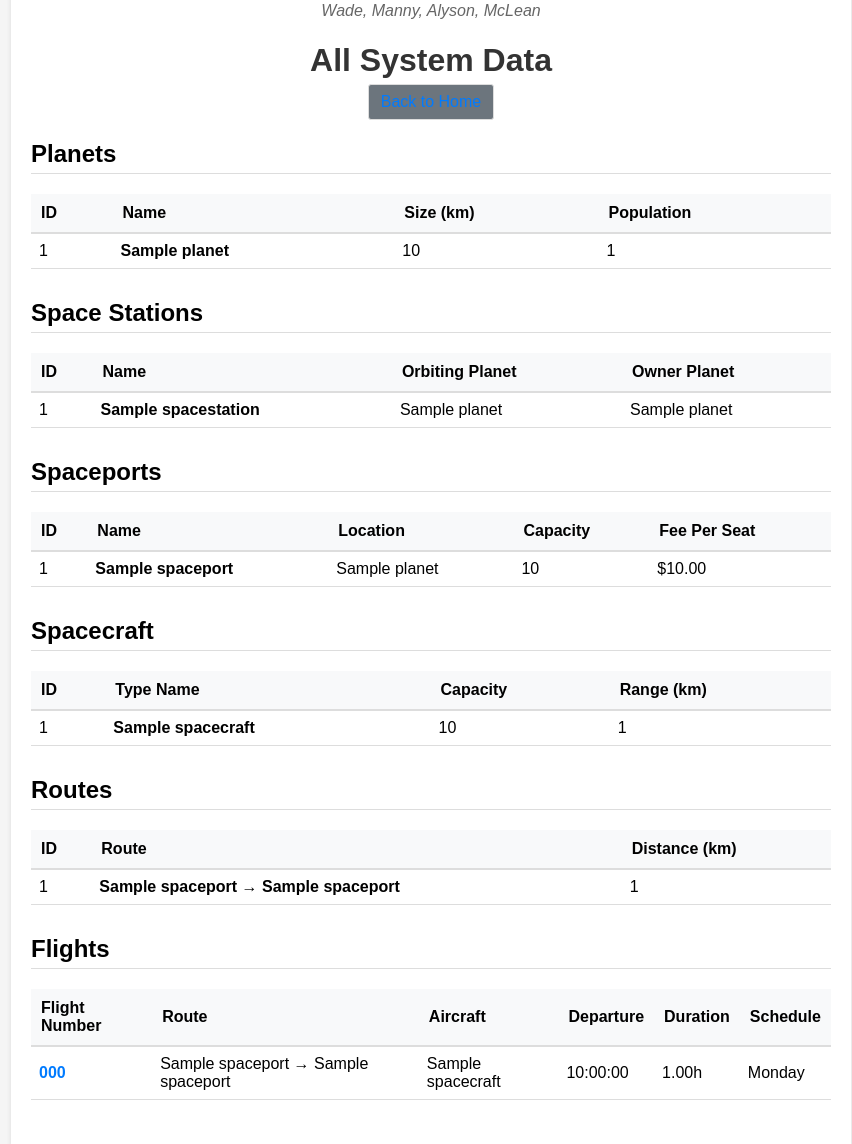
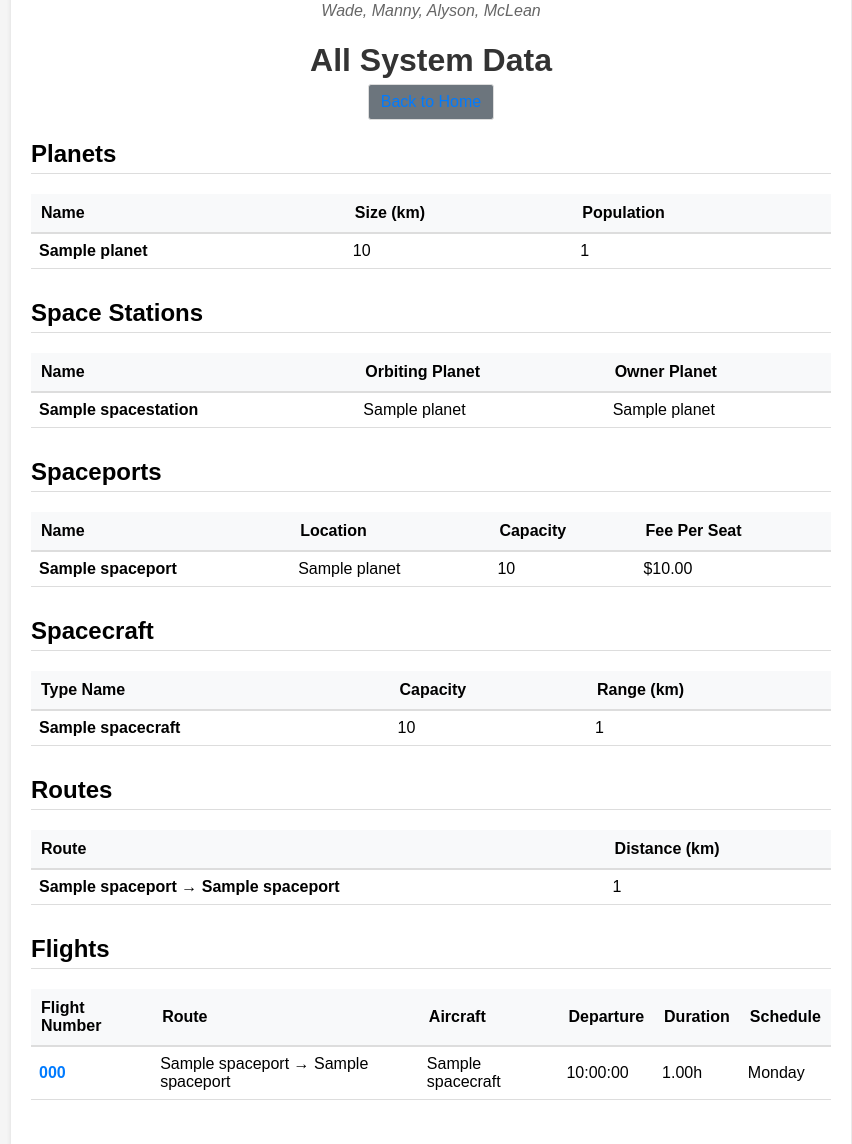
Before and after one commit to WadeOpulentity/CS5330-Project, a Flask app: page /all-data in a window 1280 px wide. Shown: the part 301-1445 px from the top of the page, without its empty margins (209-1061 px from the left). Run offline with Flask 3, Linux system fonts and the light colour scheme; tables that the repository leaves empty hold one stand-in row (values such as "Sample post").

Commit message:
Removed IDs

```diff
--- a/app/templates/all_data.html
+++ b/app/templates/all_data.html
@@ -15,7 +15,6 @@
     <table style="width: 100%; border-collapse: collapse; margin-bottom: 30px;">
         <thead style="background-color: #f8f9fa; color: black; font-weight: bold;">
             <tr>
-                <th style="padding: 10px; text-align: left; border-bottom: 2px solid #ddd;">ID</th>
                 <th style="padding: 10px; text-align: left; border-bottom: 2px solid #ddd;">Name</th>
                 <th style="padding: 10px; text-align: left; border-bottom: 2px solid #ddd;">Size (km)</th>
                 <th style="padding: 10px; text-align: left; border-bottom: 2px solid #ddd;">Population</th>
@@ -24,7 +23,6 @@
         <tbody>
             {% for planet in data.planets %}
             <tr style="border-bottom: 1px solid #ddd;">
-                <td style="padding: 8px;">{{ planet.id }}</td>
                 <td style="padding: 8px; font-weight: bold;">{{ planet.name }}</td>
                 <td style="padding: 8px;">{{ "{:,}".format(planet.size) }}</td>
                 <td style="padding: 8px;">{{ "{:,}".format(planet.population) }}</td>
@@ -44,7 +42,6 @@
     <table style="width: 100%; border-collapse: collapse; margin-bottom: 30px;">
         <thead style="background-color: #f8f9fa; color: black; font-weight: bold;">
             <tr>
-                <th style="padding: 10px; text-align: left; border-bottom: 2px solid #ddd;">ID</th>
                 <th style="padding: 10px; text-align: left; border-bottom: 2px solid #ddd;">Name</th>
                 <th style="padding: 10px; text-align: left; border-bottom: 2px solid #ddd;">Orbiting Planet</th>
                 <th style="padding: 10px; text-align: left; border-bottom: 2px solid #ddd;">Owner Planet</th>
@@ -53,7 +50,6 @@
         <tbody>
             {% for station in data.space_stations %}
             <tr style="border-bottom: 1px solid #ddd;">
-                <td style="padding: 8px;">{{ station.id }}</td>
                 <td style="padding: 8px; font-weight: bold;">{{ station.name }}</td>
                 <td style="padding: 8px;">{{ station.orbiting_planet_name if station.orbiting_planet_name else 'Deep Space' }}</td>
                 <td style="padding: 8px;">{{ station.owner_planet_name }}</td>
@@ -73,7 +69,6 @@
     <table style="width: 100%; border-collapse: collapse; margin-bottom: 30px;">
         <thead style="background-color: #f8f9fa; color: black; font-weight: bold;">
             <tr>
-                <th style="padding: 10px; text-align: left; border-bottom: 2px solid #ddd;">ID</th>
                 <th style="padding: 10px; text-align: left; border-bottom: 2px solid #ddd;">Name</th>
                 <th style="padding: 10px; text-align: left; border-bottom: 2px solid #ddd;">Location</th>
                 <th style="padding: 10px; text-align: left; border-bottom: 2px solid #ddd;">Capacity</th>
@@ -83,7 +78,6 @@
         <tbody>
             {% for spaceport in data.spaceports %}
             <tr style="border-bottom: 1px solid #ddd;">
-                <td style="padding: 8px;">{{ spaceport.id }}</td>
                 <td style="padding: 8px; font-weight: bold;">{{ spaceport.name }}</td>
                 <td style="padding: 8px;">{{ spaceport.planet_name if spaceport.planet_name else spaceport.station_name if spaceport.station_name else 'Unknown' }}</td>
                 <td style="padding: 8px;">{{ spaceport.capacity if spaceport.capacity else 'N/A' }}</td>
@@ -104,7 +98,6 @@
     <table style="width: 100%; border-collapse: collapse; margin-bottom: 30px;">
         <thead style="background-color: #f8f9fa; color: black; font-weight: bold;">
             <tr>
-                <th style="padding: 10px; text-align: left; border-bottom: 2px solid #ddd;">ID</th>
                 <th style="padding: 10px; text-align: left; border-bottom: 2px solid #ddd;">Type Name</th>
                 <th style="padding: 10px; text-align: left; border-bottom: 2px solid #ddd;">Capacity</th>
                 <th style="padding: 10px; text-align: left; border-bottom: 2px solid #ddd;">Range (km)</th>
@@ -113,7 +106,6 @@
         <tbody>
             {% for craft in data.spacecraft %}
             <tr style="border-bottom: 1px solid #ddd;">
-                <td style="padding: 8px;">{{ craft.id }}</td>
                 <td style="padding: 8px; font-weight: bold;">{{ craft.type_name }}</td>
                 <td style="padding: 8px;">{{ craft.capacity if craft.capacity else 'N/A' }}</td>
                 <td style="padding: 8px;">{{ "{:,}".format(craft.range_km) if craft.range_km else 'N/A' }}</td>
@@ -133,7 +125,6 @@
     <table style="width: 100%; border-collapse: collapse; margin-bottom: 30px;">
         <thead style="background-color: #f8f9fa; color: black; font-weight: bold;">
             <tr>
-                <th style="padding: 10px; text-align: left; border-bottom: 2px solid #ddd;">ID</th>
                 <th style="padding: 10px; text-align: left; border-bottom: 2px solid #ddd;">Route</th>
                 <th style="padding: 10px; text-align: left; border-bottom: 2px solid #ddd;">Distance (km)</th>
             </tr>
@@ -141,7 +132,6 @@
         <tbody>
             {% for route in data.routes %}
             <tr style="border-bottom: 1px solid #ddd;">
-                <td style="padding: 8px;">{{ route.id }}</td>
                 <td style="padding: 8px; font-weight: bold;">{{ route.origin_name }} → {{ route.destination_name }}</td>
                 <td style="padding: 8px;">{{ "{:,}".format(route.distance) if route.distance else 'N/A' }}</td>
             </tr>
```
